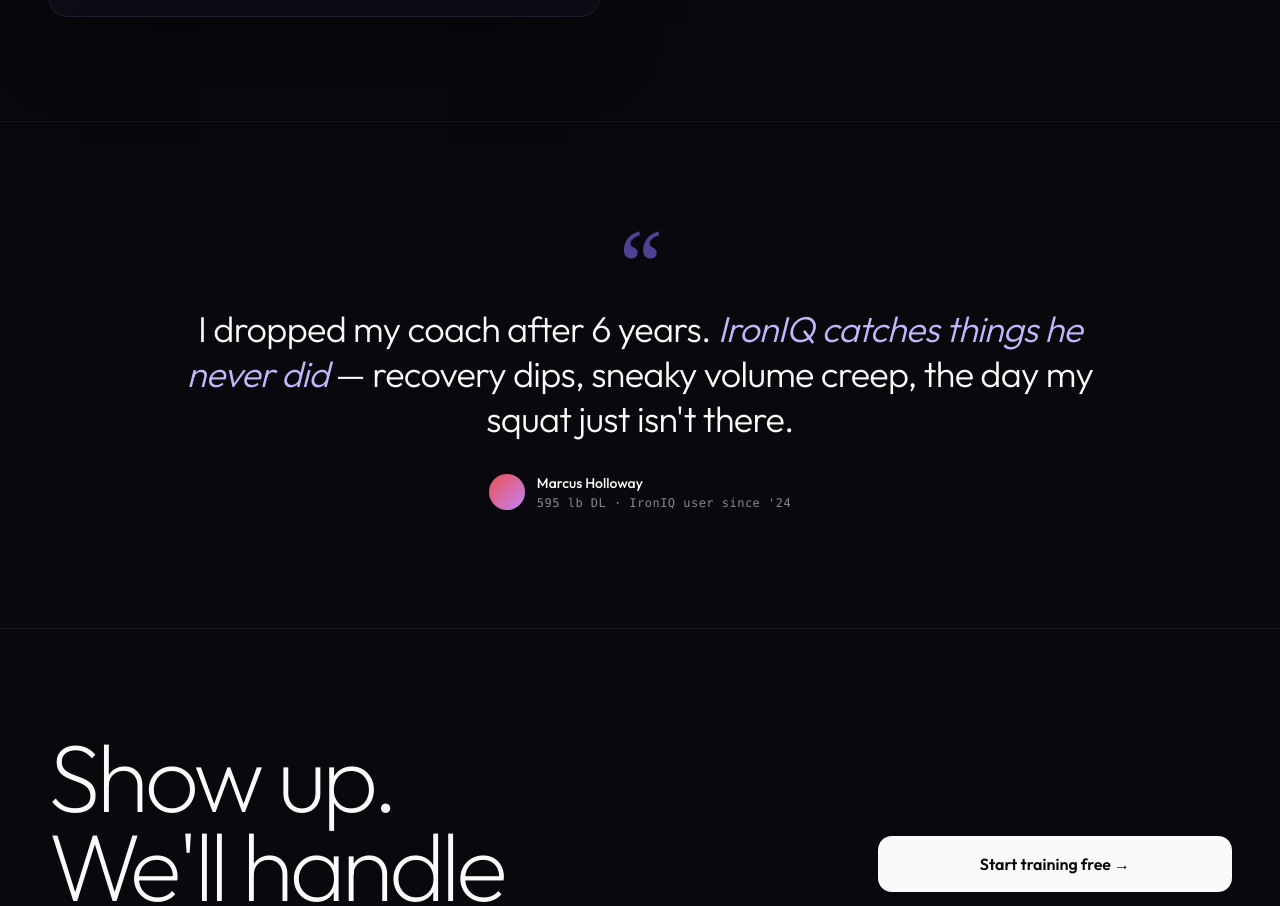
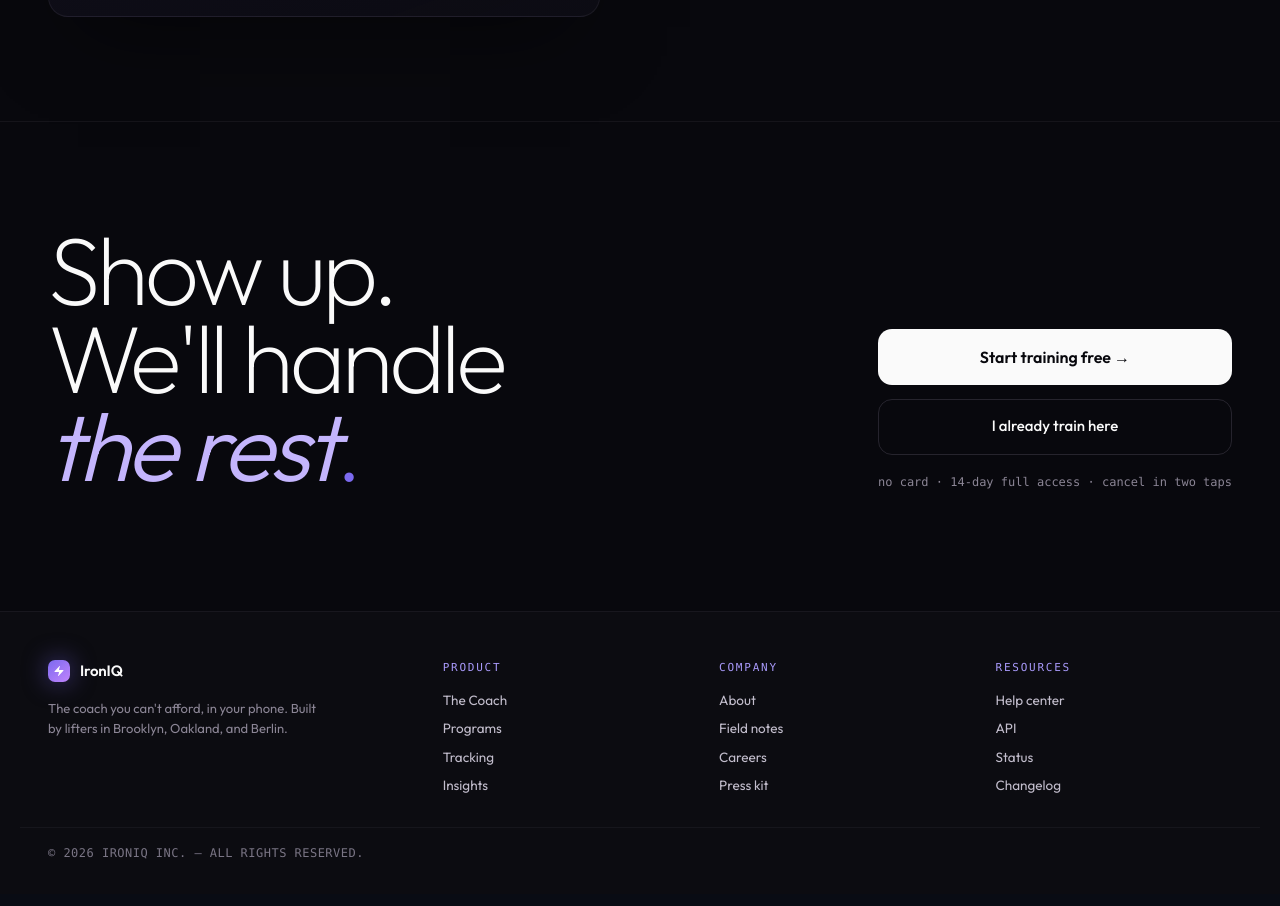
Before and after one commit to Milan-Uy/IronIQ, a Next.js app: page / in a window 1280 px wide. Shown: the part 2968-3874 px from the top of the page. Built offline with nearby package versions, Linux system fonts and the light colour scheme.

Commit message:
chore(landing): remove fake testimonial

```diff
--- a/src/app/page.tsx
+++ b/src/app/page.tsx
@@ -1059,65 +1059,6 @@
         </div>
       </section>
 
-      {/* ── TESTIMONIAL ── */}
-      <section style={{ borderBottom: "1px solid rgba(217,207,237,0.06)" }}>
-        <div style={{ maxWidth: 1000, margin: "0 auto", padding: "112px 28px", textAlign: "center" }}>
-          <div
-            aria-hidden
-            style={{
-              fontFamily: "Georgia, serif",
-              fontSize: 96,
-              color: "#7c6aef",
-              lineHeight: 0.6,
-              height: 48,
-              marginBottom: 24,
-              opacity: 0.6,
-            }}
-          >
-            &ldquo;
-          </div>
-          <p
-            style={{
-              margin: 0,
-              fontSize: 36,
-              fontWeight: 300,
-              lineHeight: 1.25,
-              letterSpacing: "-0.02em",
-              color: "#fafafa",
-            }}
-          >
-            I dropped my coach after 6 years.{" "}
-            <span style={{ color: "#c4b5fd", fontStyle: "italic" }}>
-              IronIQ catches things he never did
-            </span>{" "}
-            — recovery dips, sneaky volume creep, the day my squat just isn&apos;t there.
-          </p>
-          <div style={{ marginTop: 32, display: "inline-flex", alignItems: "center", gap: 12 }}>
-            <div
-              style={{
-                width: 36,
-                height: 36,
-                borderRadius: "50%",
-                background: "linear-gradient(135deg, #ef5050, #c084fc)",
-              }}
-            />
-            <div style={{ textAlign: "left" }}>
-              <div style={{ fontSize: 14, color: "#fafafa", fontWeight: 500 }}>Marcus Holloway</div>
-              <div
-                style={{
-                  fontSize: 12,
-                  color: "#8b8595",
-                  fontFamily: "var(--font-mono)",
-                  letterSpacing: "0.04em",
-                }}
-              >
-                595 lb DL · IronIQ user since &apos;24
-              </div>
-            </div>
-          </div>
-        </div>
-      </section>
-
       {/* ── BIG CTA STRIP ── */}
       <section>
         <div
```
